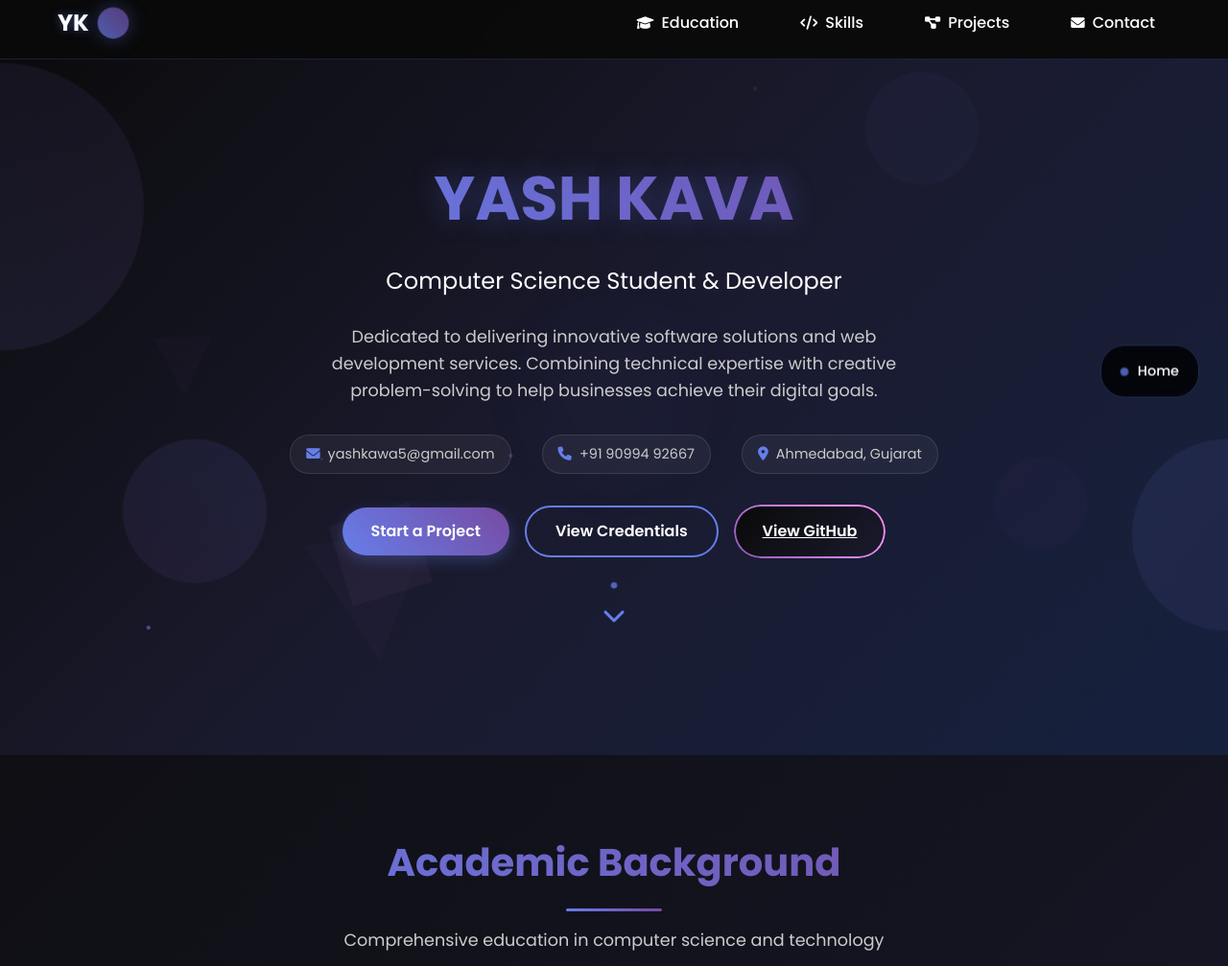
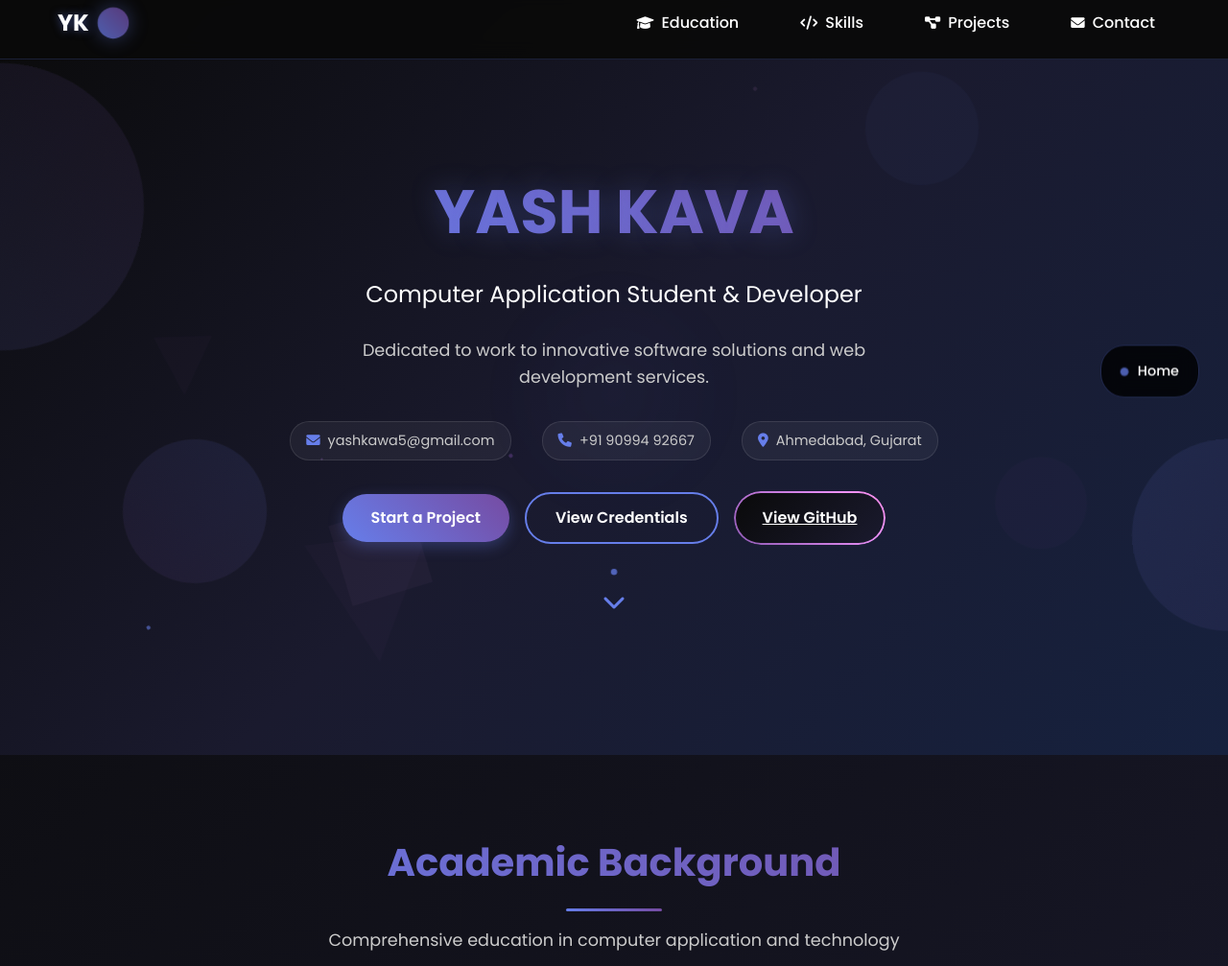
Before and after one commit to yashk9898/portfolio, a plain HTML site: page index.html in a window 1280 px wide. Shown: the part 13-1020 px from the top of the page at 96% size. Drawn offline with Linux system fonts and the light colour scheme.

Commit message:
Update index.html

```diff
--- a/index.html
+++ b/index.html
@@ -3,7 +3,7 @@
 <head>
     <meta charset="UTF-8">
     <meta name="viewport" content="width=device-width, initial-scale=1.0">
-    <title>Yash Kava - Computer Science Student & Developer</title>
+    <title>Yash Kava - Computer Application Student & Developer</title>
     <link rel="stylesheet" href="styles.css">
     <link href="https://cdnjs.cloudflare.com/ajax/libs/font-awesome/6.0.0/css/all.min.css" rel="stylesheet">
     <link href="https://fonts.googleapis.com/css2?family=Poppins:wght@300;400;500;600;700&display=swap" rel="stylesheet">
@@ -42,9 +42,9 @@
         <div class="hero-content">
             <div class="hero-glow"></div>
             <h1 class="hero-title">YASH KAVA</h1>
-            <h2 class="hero-subtitle">Computer Science Student & Developer</h2>
+            <h2 class="hero-subtitle">Computer Application Student & Developer</h2>
             <p class="hero-description">
-                Dedicated to delivering innovative software solutions and web development services. Combining technical expertise with creative problem-solving to help businesses achieve their digital goals.
+                Dedicated to work to innovative software solutions and web development services.
             </p>
             <div class="contact-info">
                 <div class="contact-item">
@@ -93,7 +93,7 @@
             <div class="section-header">
                 <h2 class="section-title">Academic Background</h2>
                 <div class="title-underline"></div>
-                <p class="section-subtitle">Comprehensive education in computer science and technology</p>
+                <p class="section-subtitle">Comprehensive education in computer application and technology</p>
             </div>
 
             <div class="education-cards">
@@ -151,7 +151,7 @@
                     <div class="card-content">
                         <h3 class="card-title">Secondary School Certificate</h3>
                         <p class="card-institution">Sadbhavana School</p>
-                        <p class="card-description">Foundation education with focus on mathematics and science. Established strong academic foundation and analytical thinking skills.</p>
+                        <p class="card-description"> education with focus on mathematics and science</p>
                         <div class="card-status">
                             <div class="status-item">
                                 <i class="fas fa-calendar"></i>
```
